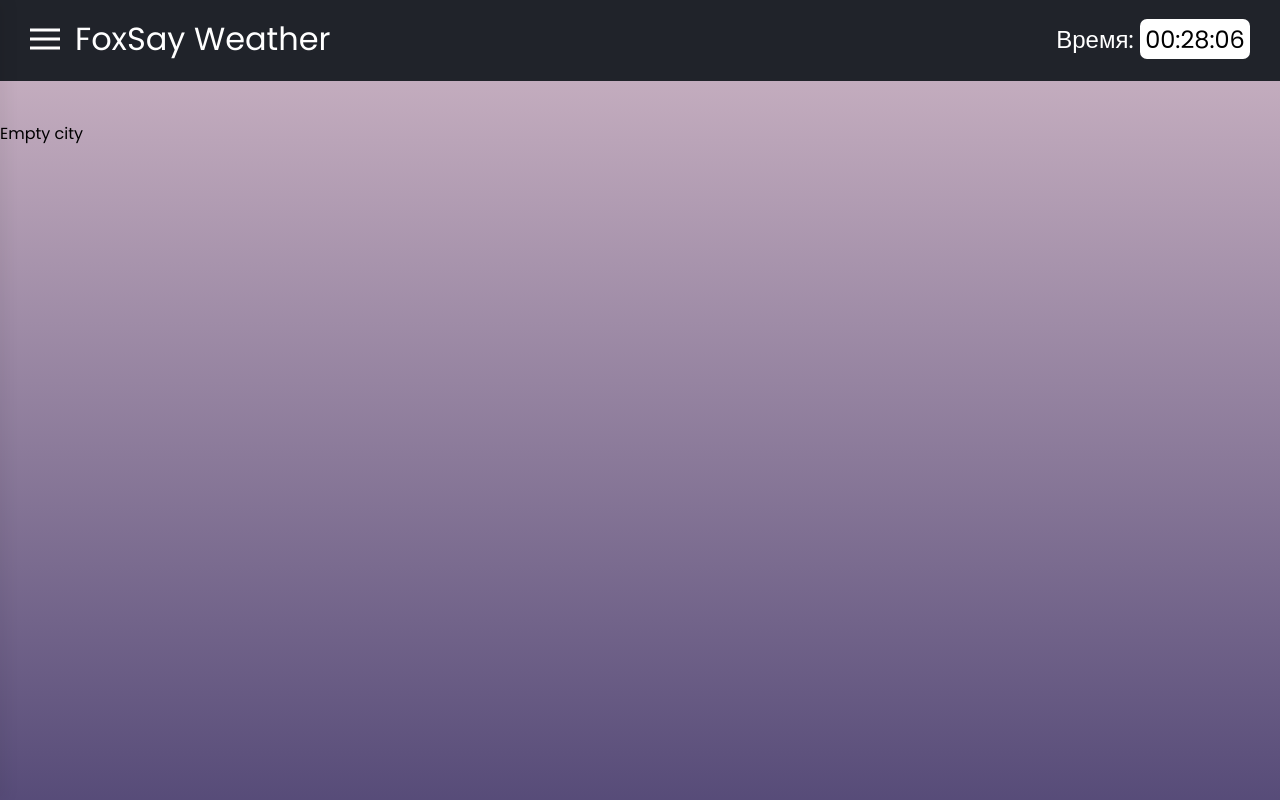
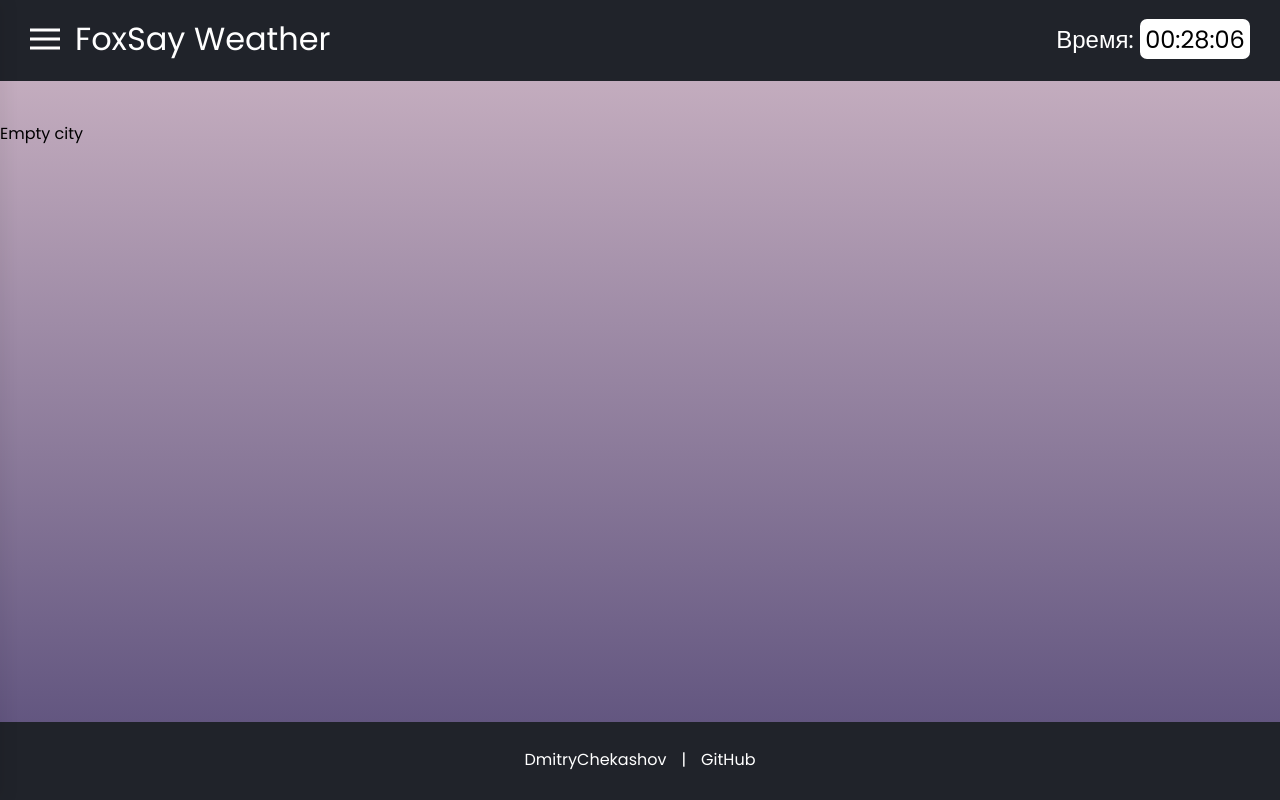
Before and after one commit to DimaChekashov/foxsay-weather, a React (Create React App) app in the folder foxsay-weather_v2/: page / in a window 1280 px wide. Built offline with nearby package versions, Linux system fonts and the light colour scheme; no server answers.

Commit message:
add Footer

```diff
--- a/foxsay-weather_v2/src/app/App.tsx
+++ b/foxsay-weather_v2/src/app/App.tsx
@@ -1,6 +1,7 @@
 import React from "react";
 import Header from "../components/Header/Header";
 import Home from "../pages/Home/Home";
+import Footer from "../components/Footer/Footer";
 import "./App.sass";
 
 interface Props {
@@ -18,6 +19,7 @@ export default class App extends React.Component<Props> {
             <div className="app">
                 <Header />
                 <Home />
+                <Footer />
             </div>
         )
     }
--- /dev/null
+++ b/foxsay-weather_v2/src/components/Footer/Footer.sass
@@ -0,0 +1,23 @@
+$first-color: #20232a
+$second-color: #61dafb
+
+.footer
+    background-color: $first-color
+    padding: 25px 30px 28px 30px
+    margin-top: auto
+    &__list
+        margin: 0
+        list-style: none
+        padding: 0
+        color: #fff
+        display: flex
+        justify-content: center
+        li
+            padding: 0 15px
+            a
+                color: #fff
+                text-decoration: none
+                font-size: 1rem
+                transition: 0.3s ease
+                &:hover
+                    opacity: 0.7
--- /dev/null
+++ b/foxsay-weather_v2/src/components/Footer/Footer.tsx
@@ -0,0 +1,28 @@
+import React from "react";
+import "./Footer.sass";
+
+interface Props {
+}
+
+interface State {
+}
+
+export default class Footer extends React.Component<Props, State> {
+    constructor(props: Props) {
+        super(props);
+        this.state = {
+        }
+    }
+
+    render() {
+        return (
+            <div className="footer">
+                <ul className="footer__list">
+                    <li><a href="https://career.habr.com/foxsayjs">DmitryChekashov</a></li>
+                    |
+                    <li><a href="https://github.com/DimaChekashov">GitHub</a></li>
+                </ul>
+            </div>
+        )
+    }
+}
```
